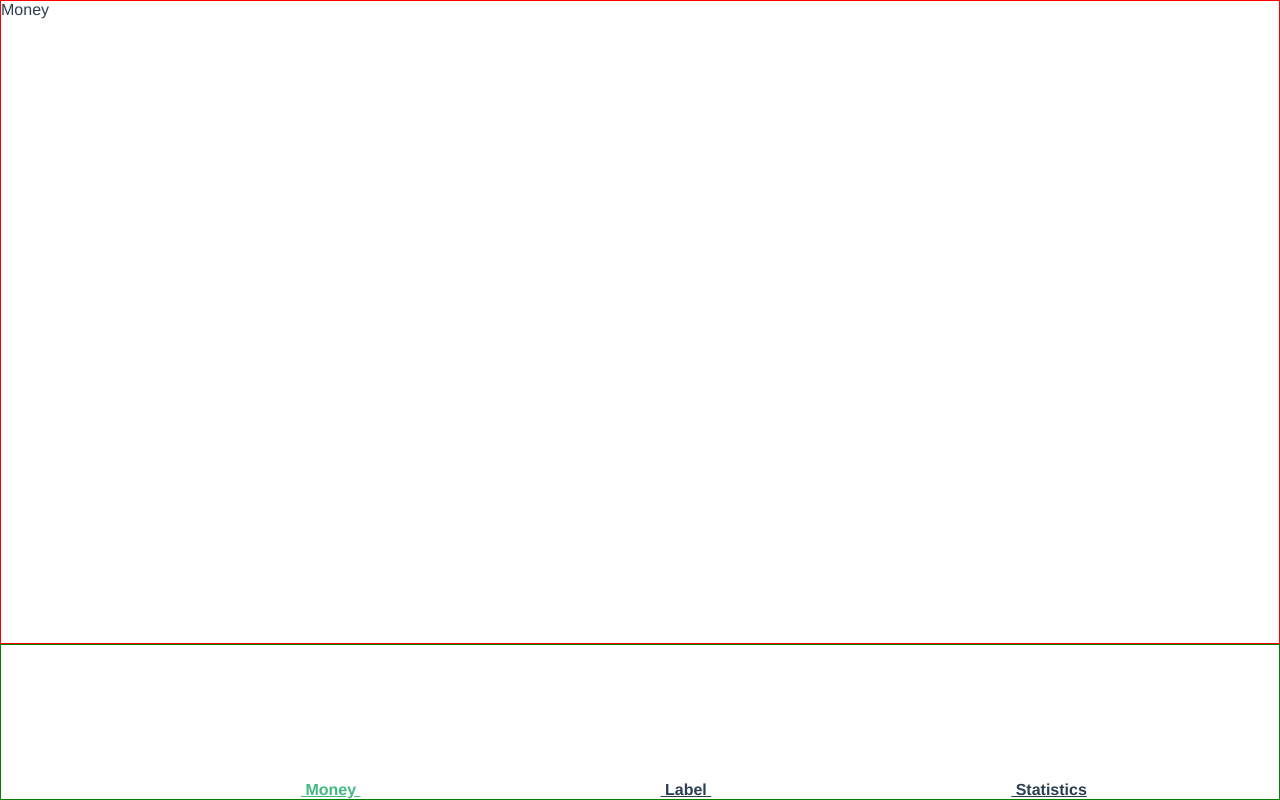
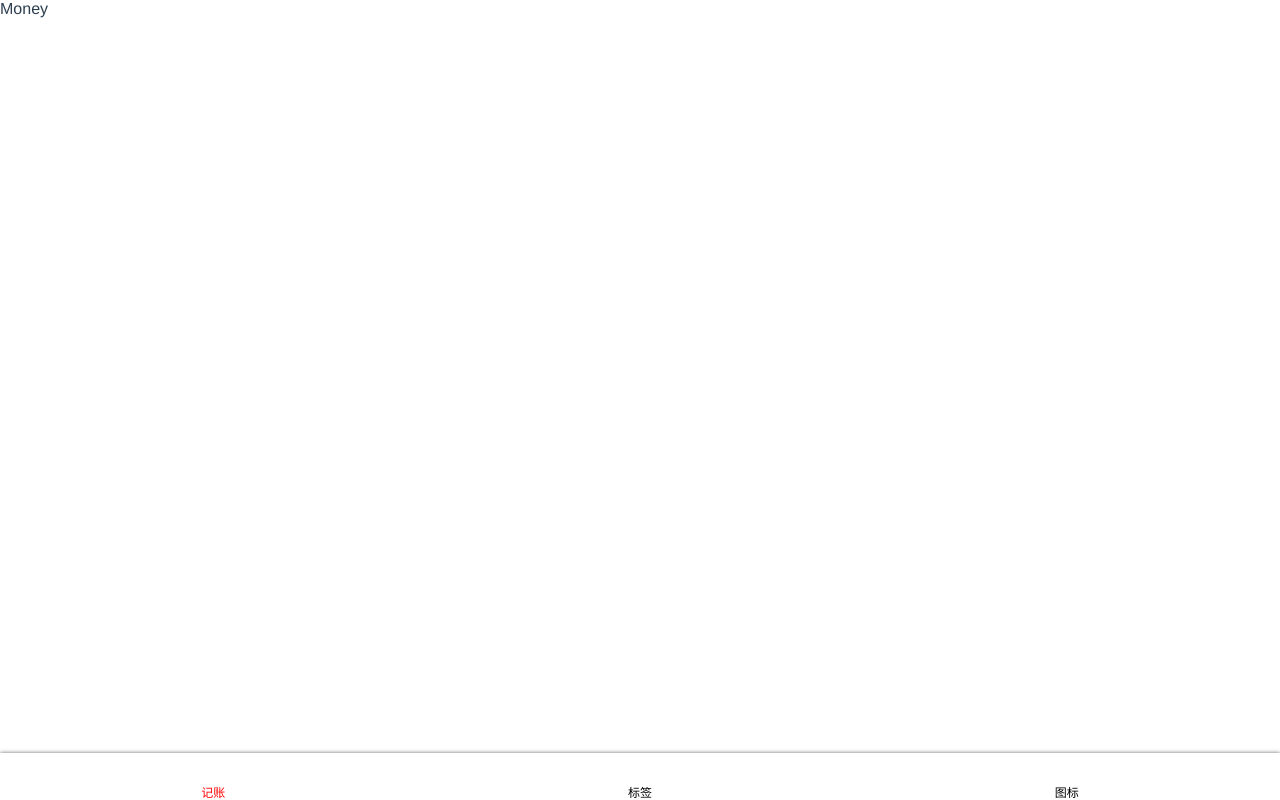
Before and after one commit to surong630/Charge-to-an-account, a Vue app: page /#/money in a window 1280 px wide. Built offline with nearby package versions, Linux system fonts and the light colour scheme.

Commit message:
完成导航

```diff
--- a/public/index.html
+++ b/public/index.html
@@ -3,7 +3,7 @@
   <head>
     <meta charset="utf-8">
     <meta http-equiv="X-UA-Compatible" content="IE=edge">
-    <meta name="viewport" content="width=device-width,initial-scale=1.0">
+    <meta name="viewport" content="width=device-width,initial-scale=1.0,maximum-scale=1.0,minimum-scale=1.0,user-scalable=no">
     <link rel="icon" href="<%= BASE_URL %>favicon.ico">
     <title><%= htmlWebpackPlugin.options.title %></title>
   </head>
--- a/src/App.vue
+++ b/src/App.vue
@@ -16,12 +16,12 @@
   -moz-osx-font-smoothing: grayscale;
   color: #2c3e50;
 }
-#nav {
+.nav {
   a {
-    font-weight: bold;
-    color: #2c3e50;
+    text-decoration: none;
+    color: black;
     &.router-link-exact-active {
-      color: #42b983;
+      color: red;
     }
   }
 }
--- /dev/null
+++ b/src/components/Icon.vue
@@ -0,0 +1,32 @@
+<template>
+    <svg class="icon">
+      <use :xlink:href="'#'+ name"></use>
+    </svg>
+</template>
+
+<script lang="ts">
+const importAll = (requireContext: __WebpackModuleApi.RequireContext) => {
+  requireContext.keys().forEach(requireContext);
+}
+try{
+  importAll(require.context('../assets/iconfont', true, /\.svg$/))
+}catch(err){
+  console.log(err);
+}
+export default {
+  props: {
+    name: {
+      type: String
+    }
+  }
+};
+</script>
+
+<style lang="scss" scoped>
+    .icon {
+       width: 1em; height: 1em;
+       vertical-align: -0.15em;
+       fill: currentColor;
+       overflow: hidden;
+    }
+</style>
--- a/src/components/Layout.vue
+++ b/src/components/Layout.vue
@@ -20,7 +20,6 @@
     height: 100vh;
   }
   .content {
-    border: 1px solid red;
     flex: 1;
   }
 </style>
--- a/src/components/Nav.vue
+++ b/src/components/Nav.vue
@@ -1,39 +1,39 @@
 <template>
-  <div id="nav">
-    <router-link to="/money">
-    <svg>
-      <use xlink:href="#money"></use>
-    </svg>
-    Money
+  <div class="nav">
+    <router-link class="item" to="/money">
+      <Icon name="money" />
+      记账
     </router-link>
-    <router-link to="/Label">
-    <svg>
-      <use xlink:href="#label"></use>
-    </svg>
-    Label
+    <router-link class="item" to="/Label">
+      <Icon name="label" />
+      标签
     </router-link>
-    <router-link to="/Statistics">
-        <svg>
-      <use xlink:href="#statistics"></use>
-    </svg>
-    Statistics</router-link>
+    <router-link class="item" to="/Statistics">
+      <Icon name="statistics" />
+      图标</router-link
+    >
   </div>
 </template>
 
 <script lang="ts">
-const importAll = (requireContext: __WebpackModuleApi.RequireContext) => {
-  requireContext.keys().forEach(requireContext);
-}
-try{
-  importAll(require.context('../assets/iconfont', true, /\.svg$/))
-}catch(err){
-  console.log(err);
-}
 export default {};
 </script>
 
 <style lang="scss" scoped>
-#nav{
-  border: 1px solid green;
+.nav {
+  display: flex;
+  justify-content: space-around;
+  box-shadow: 0 0 4px rgba(0,0,0,.6);
+  .item {
+    display: flex;
+    flex-direction: column;
+    justify-content: center;
+    align-items: center;
+    font-size: 12px;
+  }
+  .icon {
+    width: 30px;
+    height: 30px;
+  }
 }
 </style>
--- a/src/main.ts
+++ b/src/main.ts
@@ -2,6 +2,7 @@ import Vue from 'vue'
 import App from './App.vue'
 import Nav from '@/components/Nav.vue'
 import Layout from '@/components/Layout.vue'
+import Icon from '@/components/Icon.vue'
 import './registerServiceWorker'
 import router from './router'
 import store from './store'
@@ -9,6 +10,7 @@ import store from './store'
 Vue.config.productionTip = false
 Vue.component('Nav', Nav)
 Vue.component('Layout', Layout)
+Vue.component('Icon', Icon)
 new Vue({
   router,
   store,
--- a/src/views/Label.vue
+++ b/src/views/Label.vue
@@ -9,12 +9,4 @@ export default {};
 </script>
 
 <style lang="scss" scoped>
-.content-wrapper {
-  display: flex;
-}
-.content {
-  height: 100vh;
-  border: 1px solid red;
-  overflow: hidden;
-}
 </style>
```
